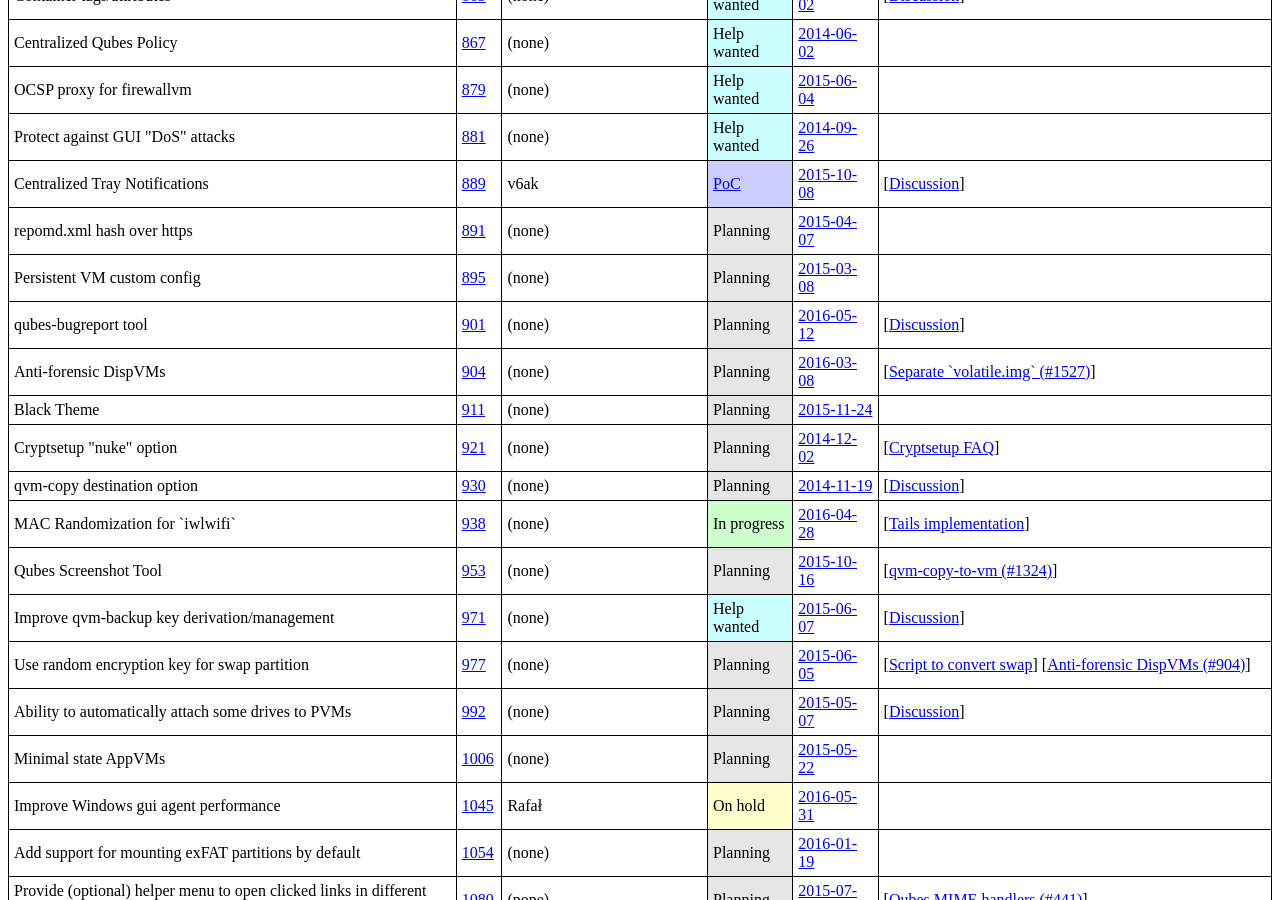
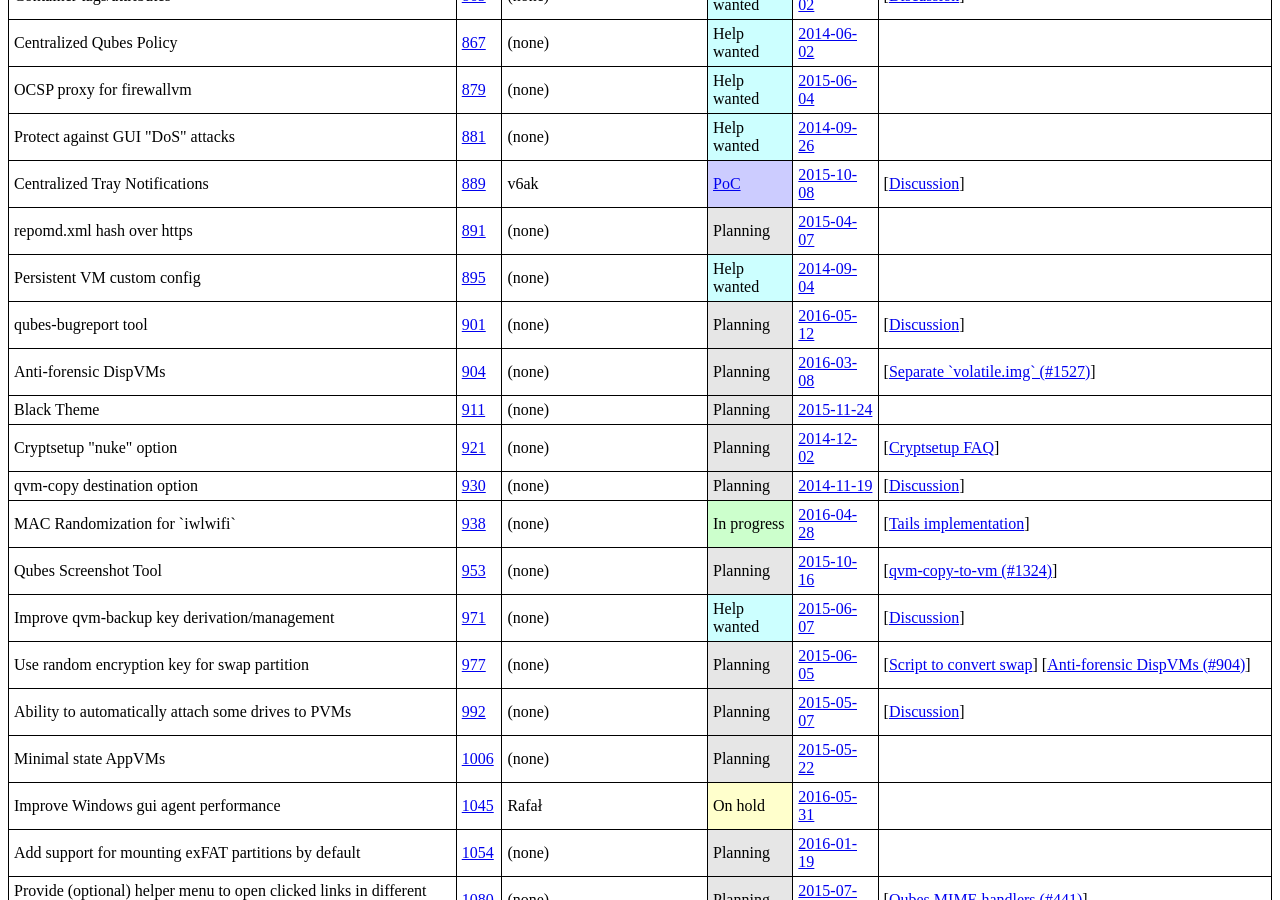
Before and after one commit to QubesOS/qubes-issues, a Jekyll site: the page built from index.md, in a window 1280 px wide and 900 px high, scrolled down 894 px. Built offline with Jekyll 4.4.1, drawn with Linux system fonts in a browser that asks for light colours.

Commit message:
Update #895 status (and fix date)

```diff
--- a/_data/features.yml
+++ b/_data/features.yml
@@ -324,10 +324,10 @@
   issue  : 895
   devs   :
   status :
-    term   :
-    url    :
-  updated:
-    date   : 2015-03-08
+    term   : Help wanted
+    url    :
+  updated:
+    date   : 2014-09-04
     url    : https://github.com/QubesOS/qubes-issues/issues/895#issue-60266383
   info   :
   - desc   :
```
